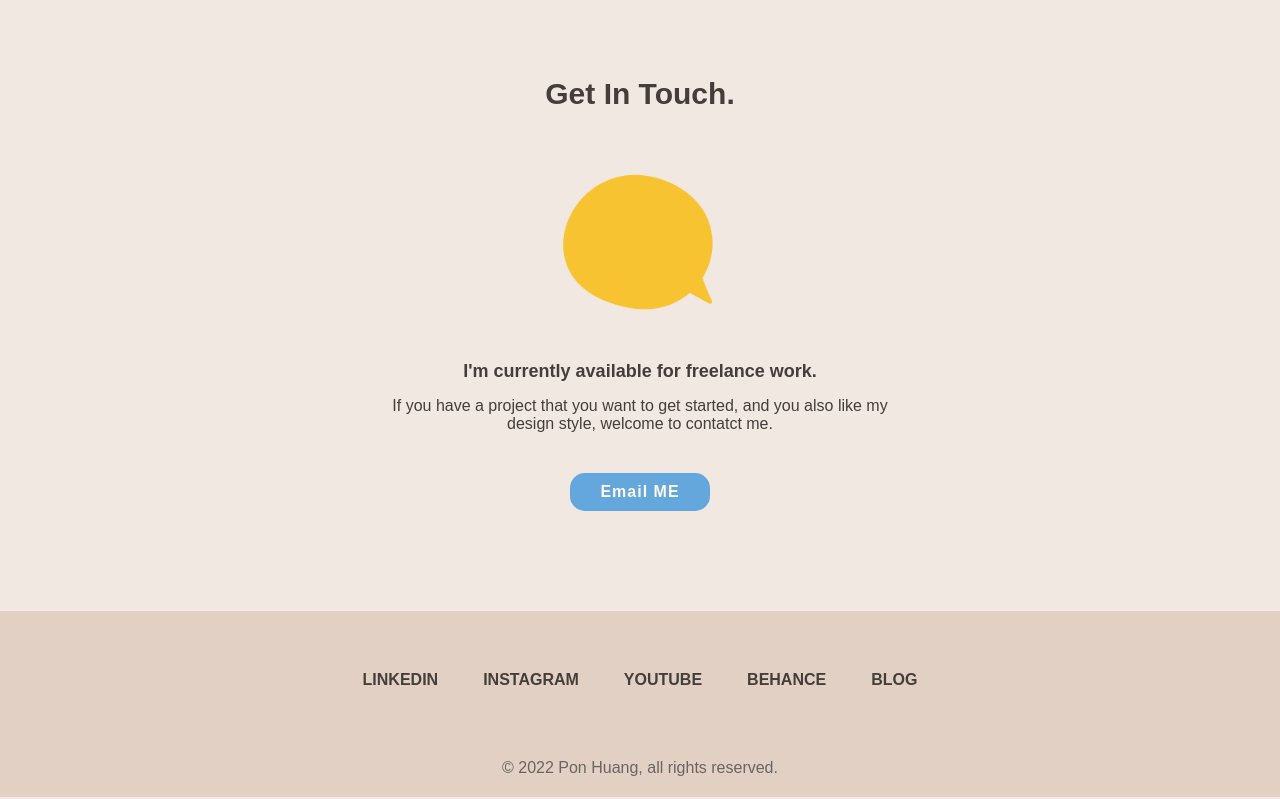
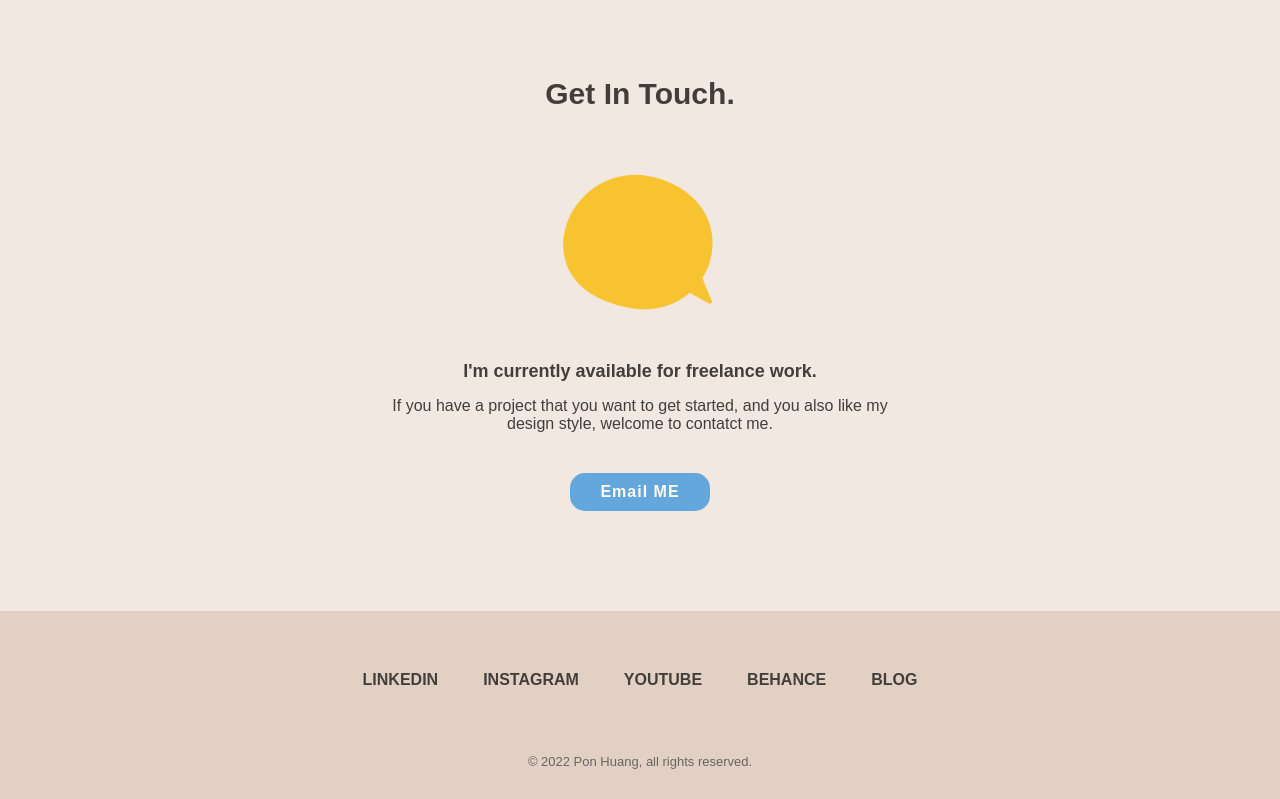
Before and after one commit to ponhuang/portfolio, a website: page index.html in a window 1280 px wide. Shown: the part 1959-2758 px from the top of the page. Drawn offline with Linux system fonts and the light colour scheme; a web font is replaced by a local one.

Commit message:
copyright

```diff
--- a/index.html
+++ b/index.html
@@ -21,9 +21,11 @@
   </head>
   <body>
     <nav class="nav mb-largest">
-      <a href="#" class="nav__link">About</a>
-      <a href="#" class="nav__link">Work</a>
-      <a href="#" class="nav__link">Contact Me</a>
+      <ul class="nav__item">
+        <a href="#" class="nav__link">About</a>
+        <a href="#" class="nav__link">Work</a>
+        <a href="#" class="nav__link">Contact Me</a>
+      </ul>
     </nav>
     <header class="heading mb-medium">
       <div class="heading__content">
--- a/sass/_footer.scss
+++ b/sass/_footer.scss
@@ -39,7 +39,8 @@
 }
 
 .copyright {
+  font-size: 1.3rem;
   color: $color-text-primary-light;
-  padding-top: 3rem;
-  padding-bottom: 2rem;
+  padding-top: 2.5rem;
+  padding-bottom: 3rem;
 }
```
Also changed, not shown: css/style.css.
